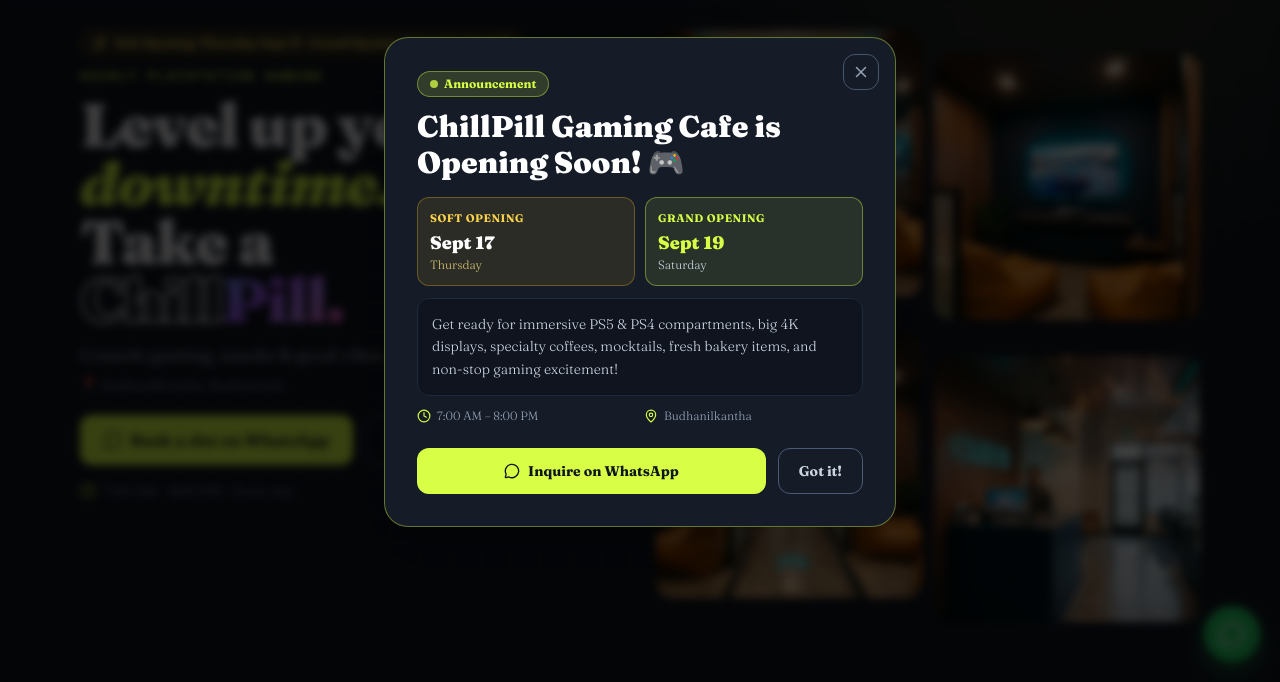
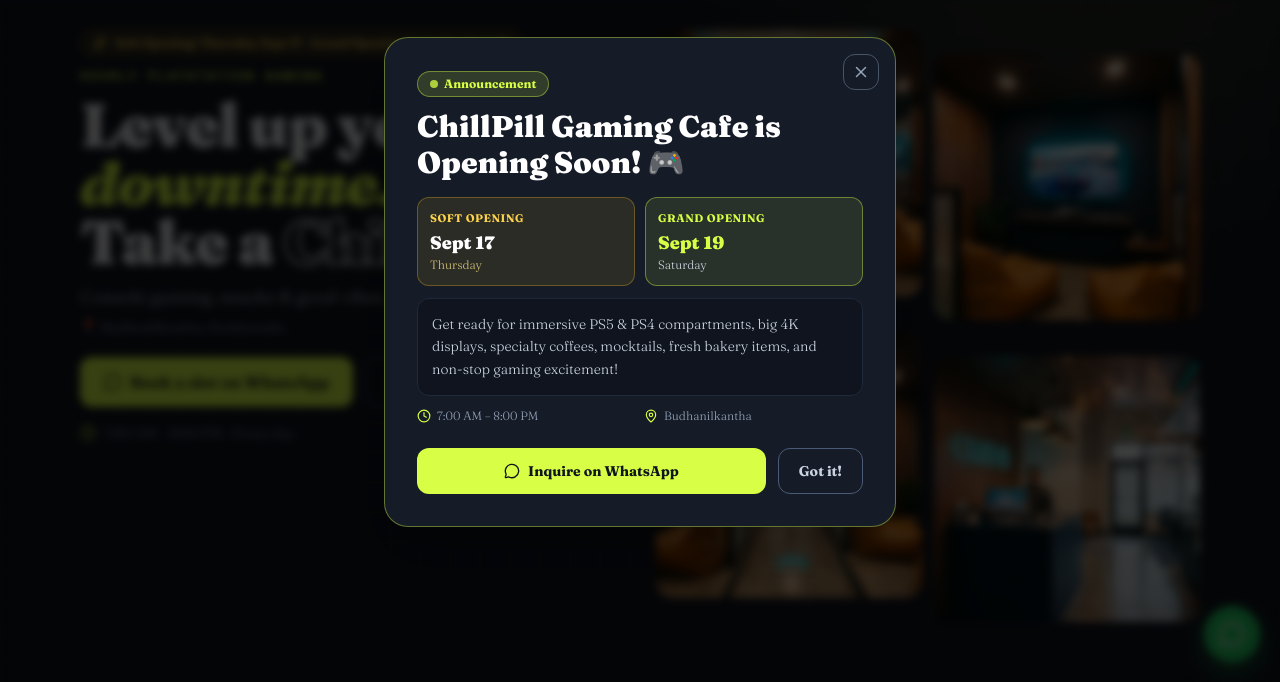
Before and after one commit to techwired-solutions/gaming-cafe, a website: page index.html in a window 1280 px wide. Shown: the part 118-800 px from the top of the page. Drawn offline with nearby package versions, Linux system fonts and the light colour scheme.

Commit message:
style: merge 'Take a ChillPill.' to single h1 line 3

```diff
--- a/index.html
+++ b/index.html
@@ -112,8 +112,7 @@
       <h1 class="hero-h1 mb-0">
         <span class="hero-plain">Level up your</span>
         <em>downtime.</em>
-        <span class="hero-plain">Take a</span>
-        <span class="hero-plain"><span class="hero-chill">Chill</span><span class="pill-grad">Pill.</span></span>
+        <span class="hero-plain">Take a <span class="hero-chill">Chill</span><span class="pill-grad">Pill.</span></span>
       </h1>
       <p class="text-slate-300 mt-3 text-base lg:text-lg" id="hero-tagline">Good food. Great games. Better company.</p>
       <p class="text-slate-400 mt-1.5 text-sm" id="hero-location">📍 Budhanilkantha, Kathmandu</p>
```
